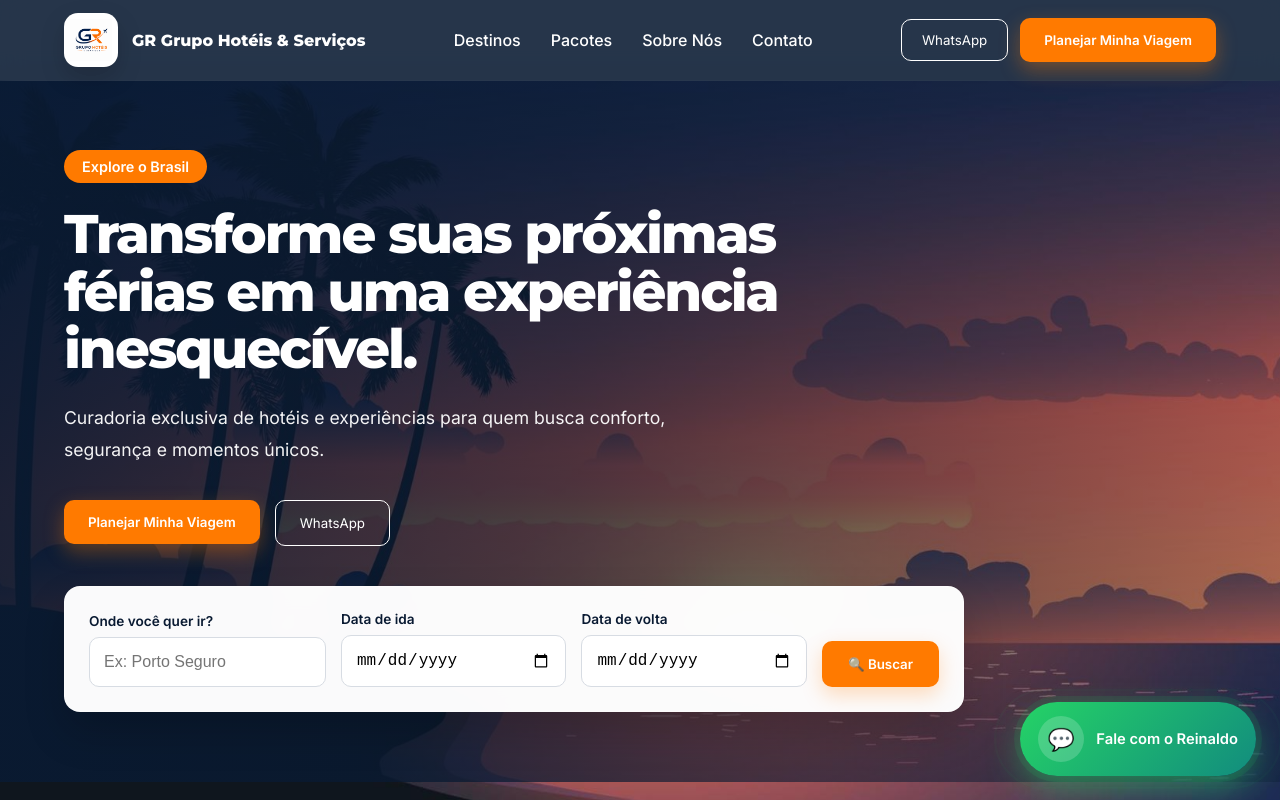
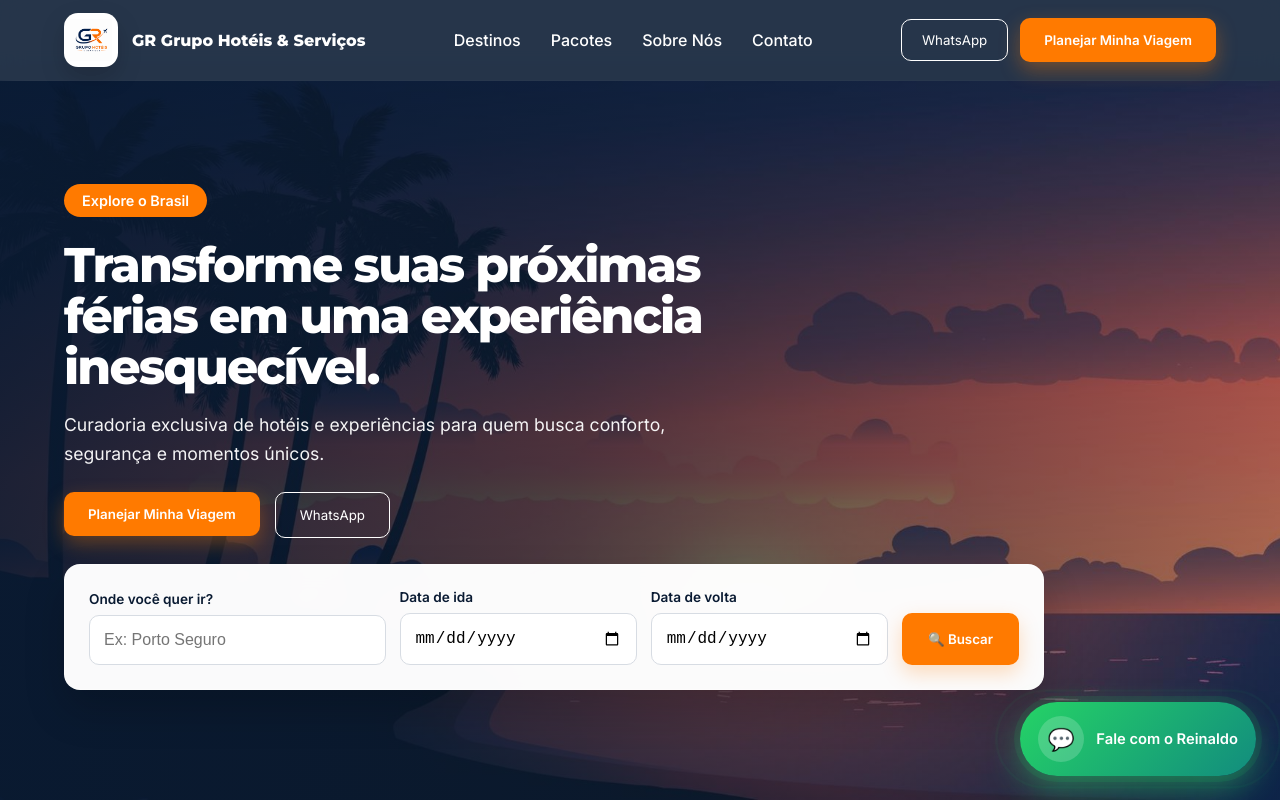
Before and after one commit to gabrielfoganholi/GR-grupo-hoteis-servicos, a React (Vite) app: page / in a window 1280 px wide. Shown: the top 800 px of the page. Built offline with nearby package versions, Linux system fonts and the light colour scheme.

Commit message:
Melhora hero, corrige responsividade e ajusta experiência mobile

```diff
--- a/src/styles/global.css
+++ b/src/styles/global.css
@@ -1862,45 +1862,6 @@ img{max-width:100%;display:block}
 
 .full{
   width:100%;
-}
-
-/* HERO DESKTOP FIX */
-
-@media(min-width:1024px){
-  .hero-content{
-    width:90%;
-    max-width:1180px;
-    margin:0 auto;
-    padding-top:70px;
-  }
-
-  .hero-content h1{
-    max-width:760px;
-    font-size:clamp(3.4rem, 4.2vw, 5.2rem);
-    line-height:1.06;
-    letter-spacing:-.04em;
-  }
-
-  .hero-content p{
-    max-width:620px;
-  }
-
-  .search-box{
-    width:100%;
-    max-width:900px;
-    grid-template-columns:1.3fr 1fr 1fr auto;
-  }
-}
-
-@media(min-width:1500px){
-  .hero-content h1{
-    font-size:4.8rem;
-    max-width:820px;
-  }
-
-  .search-box{
-    max-width:980px;
-  }
 }
 
 /* BACKGROUND PADRÃO GR */
@@ -1958,3 +1919,122 @@ img{max-width:100%;display:block}
     background-size:cover;
   }
 }
+
+/* HERO FINAL FIX - desktop e mobile estável */
+
+.hero{
+  margin-top:80px;
+  min-height:calc(100vh - 80px);
+  height:auto;
+  background-size:cover;
+  background-position:center;
+  background-repeat:no-repeat;
+}
+
+.overlay{
+  min-height:calc(100vh - 80px);
+  height:auto;
+  display:flex;
+  align-items:center;
+}
+
+.hero-content{
+  width:90%;
+  max-width:1280px;
+  margin:0 auto;
+  padding:54px 0 58px;
+}
+
+.hero-content h1{
+  max-width:760px;
+  font-size:clamp(3rem, 4.2vw, 4.8rem);
+  line-height:1.05;
+  letter-spacing:-.04em;
+}
+
+.hero-content p{
+  max-width:620px;
+}
+
+.search-box{
+  width:100%;
+  max-width:980px;
+  margin-top:32px;
+  display:grid;
+  grid-template-columns:1.25fr 1fr 1fr auto;
+  gap:14px;
+  align-items:end;
+}
+
+.search-field{
+  min-width:0;
+}
+
+.search-btn{
+  min-height:52px;
+  white-space:nowrap;
+}
+
+@media(max-height:820px) and (min-width:901px){
+  .hero-content{
+    padding:36px 0 42px;
+  }
+
+  .hero-content h1{
+    font-size:clamp(2.8rem, 3.8vw, 4.2rem);
+    max-width:720px;
+  }
+
+  .hero-content p{
+    margin-top:18px;
+    line-height:1.65;
+  }
+
+  .hero-buttons{
+    margin-top:24px;
+  }
+
+  .search-box{
+    margin-top:26px;
+  }
+}
+
+@media(max-width:900px){
+  .hero{
+    margin-top:76px;
+    min-height:auto;
+  }
+
+  .overlay{
+    min-height:auto;
+    display:block;
+  }
+
+  .hero-content{
+    width:90%;
+    padding:50px 0 38px;
+  }
+
+  .hero-content h1{
+    max-width:100%;
+    font-size:clamp(2.25rem, 9vw, 3.35rem);
+    line-height:1.08;
+  }
+
+  .search-box{
+    display:flex;
+    flex-direction:column;
+    width:100%;
+    max-width:100%;
+  }
+
+  .search-btn{
+    width:100%;
+  }
+}
+
+@media(max-width:480px){
+  .hero-content h1{
+    font-size:2.45rem;
+  }
+}
```
